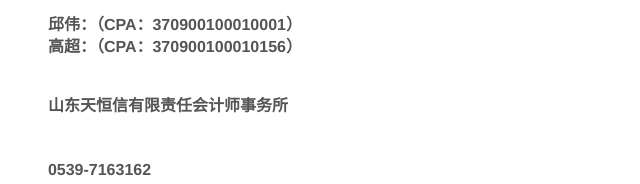
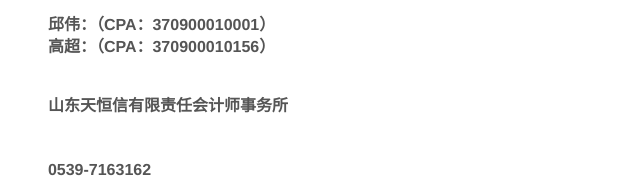
Before and after one commit to chenghyi/chenghyi.github.io, a plain HTML site: page index.html in a window 1280 px wide. Shown: the part 368-552 px from the top of the page, 228-868 px from the left. Drawn offline with Linux system fonts and the light colour scheme.

Commit message:
修改号码

```diff
--- a/index.html
+++ b/index.html
@@ -53,10 +53,10 @@
                         <div class="col-xs-8">
                             <div class="form-control-c">
                                 <div class="row">
-                                    <div class="col-xs-12">邱伟：（CPA：370900100010001）</div>
+                                    <div class="col-xs-12">邱伟：（CPA：370900010001）</div>
                                 </div>
                                 <div class="row">
-                                    <div class="col-xs-12">高超：（CPA：370900100010156）</div>
+                                    <div class="col-xs-12">高超：（CPA：370900010156）</div>
                                 </div>
 
                             </div>
```
